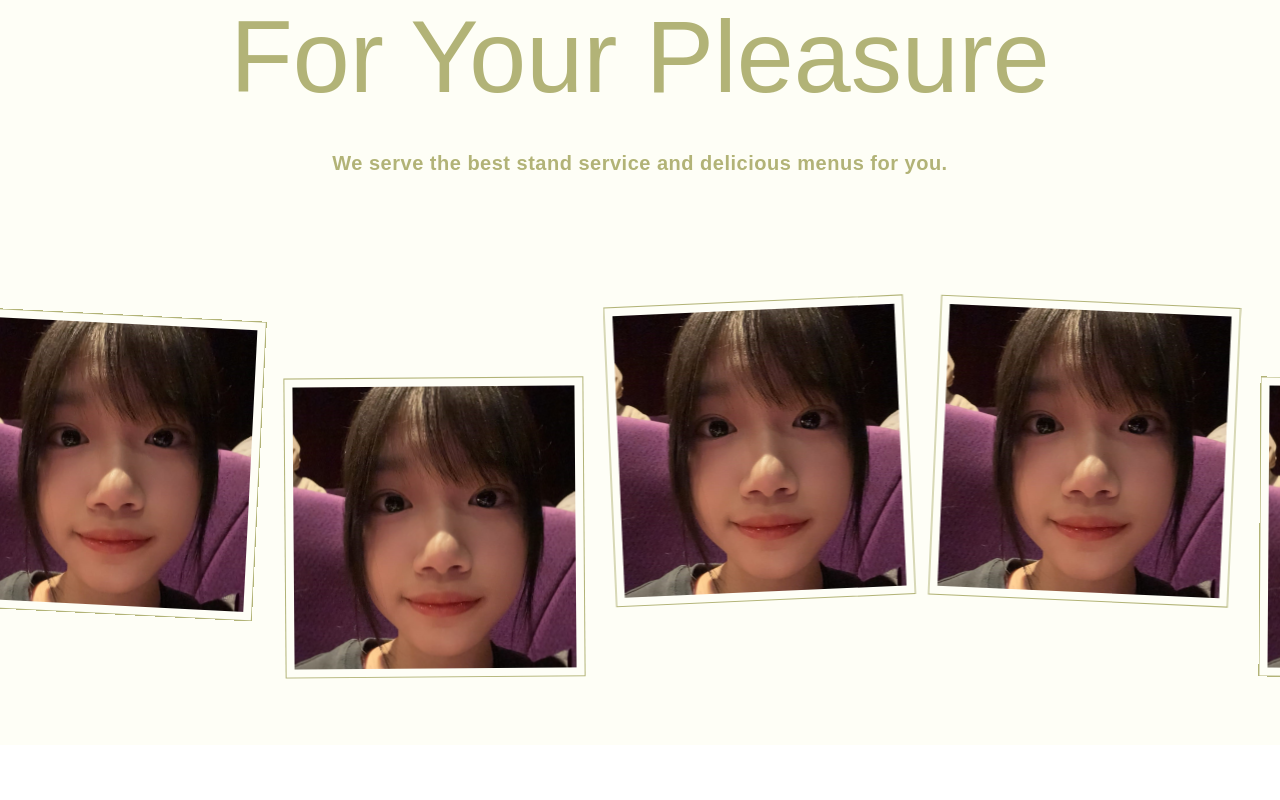
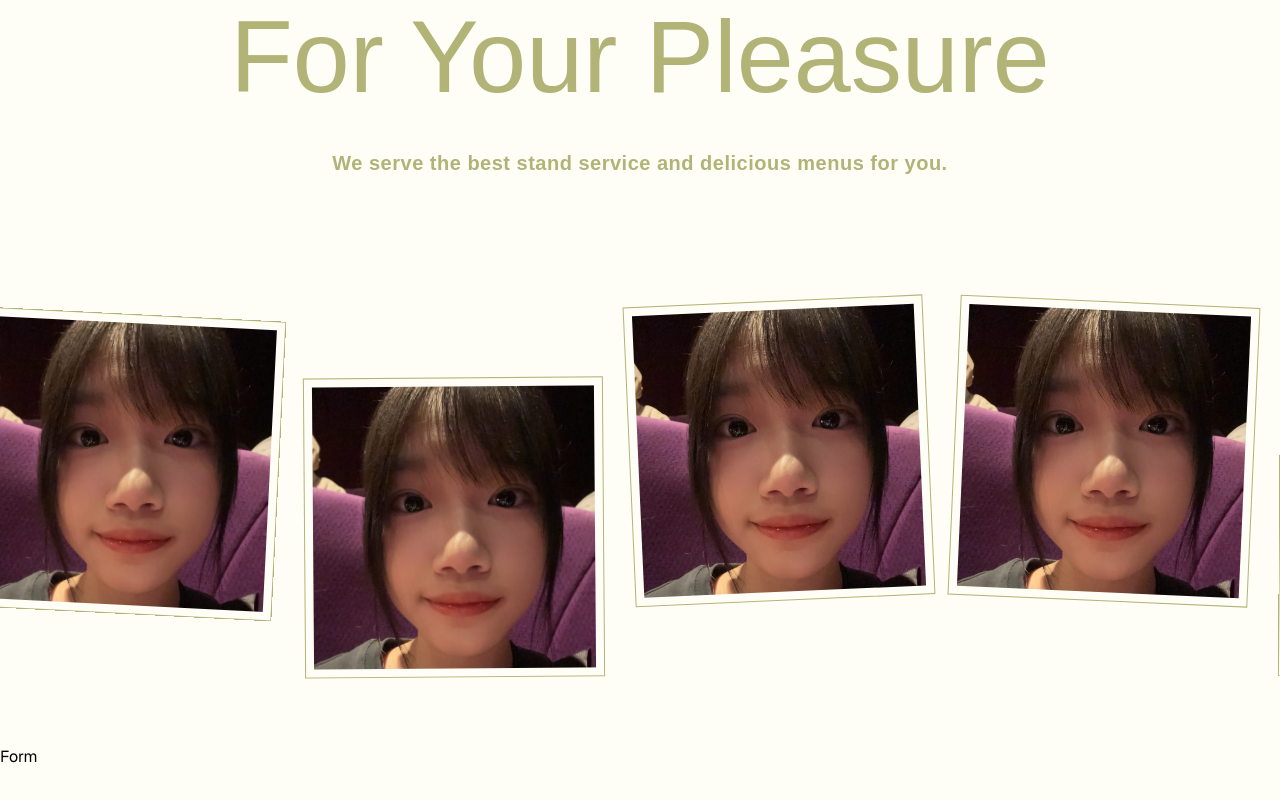
Before and after one commit to fadhilkholaf/web-kantin-negro-ukk-2025, a Next.js app: page / in a window 1280 px wide. Shown: the part 855-1655 px from the top of the page. Before the commit the page ends 1600 px from the top, so only its background shows below. Built offline with nearby package versions, Linux system fonts and the light colour scheme; a web font is replaced by a local one.

Commit message:
fix: Remove unused code

```diff
--- /dev/null
+++ b/src/app/(main)/_parts/Form.tsx
@@ -0,0 +1,5 @@
+const FormSection = () => {
+  return <section className="h-screen w-full bg-neutral/10">Form</section>;
+};
+
+export default FormSection;
--- a/src/app/(main)/_parts/Gallery.tsx
+++ b/src/app/(main)/_parts/Gallery.tsx
@@ -1,6 +1,6 @@
 import Image from "next/image";
 
-const Gallery = () => {
+const GallerySection = () => {
   return (
     <section className="flex h-screen w-full flex-col bg-neutral/10">
       <header className="flex h-1/3 flex-col items-center justify-center gap-4 px-4 text-center font-italiana text-primary lg:px-8">
@@ -11,7 +11,7 @@ const Gallery = () => {
       </header>
       <main className="flex h-2/3 items-center justify-end gap-[25px] overflow-hidden">
         {Array.from({ length: 2 }).map((_, i) => (
-          <div key={i} className="flex flex-shrink-0 animate-slider gap-[25px]">
+          <div key={i} className="animate-slider flex flex-shrink-0 gap-[25px]">
             {Array.from({ length: 10 }).map((_, j) => (
               <Image
                 key={j}
@@ -33,4 +33,4 @@ const Gallery = () => {
   );
 };
 
-export default Gallery;
+export default GallerySection;
--- a/src/app/(main)/_parts/Landing.tsx
+++ b/src/app/(main)/_parts/Landing.tsx
@@ -77,7 +77,7 @@ const Tag = ({
   );
 };
 
-const Landing = () => {
+const LandingSection = () => {
   return (
     <section className="relative flex h-screen w-full flex-col items-center justify-center bg-neutral/10 px-4 lg:px-8">
       <motion.h1
@@ -96,4 +96,4 @@ const Landing = () => {
   );
 };
 
-export default Landing;
+export default LandingSection;
--- a/src/app/(main)/page.tsx
+++ b/src/app/(main)/page.tsx
@@ -1,14 +1,15 @@
 "use client";
 
 import Image from "next/image";
-import { Suspense, useState } from "react";
+import { useState } from "react";
 
 import { AnimatePresence } from "motion/react";
 
 import Header from "./_components/Header";
 import Menu from "./_components/Menu";
-import Gallery from "./_parts/Gallery";
-import Landing from "./_parts/Landing";
+import FormSection from "./_parts/Form";
+import GallerySection from "./_parts/Gallery";
+import LandingSection from "./_parts/Landing";
 
 const MainPage = () => {
   const [openMenu, setOpenMenu] = useState<boolean>(false);
@@ -30,10 +31,9 @@ const MainPage = () => {
       <AnimatePresence mode="wait">
         {openMenu && <Menu onClick={() => setOpenMenu((prev) => !prev)} />}
       </AnimatePresence>
-      <Landing />
-      <Suspense>
-        <Gallery />
-      </Suspense>
+      <LandingSection />
+      <GallerySection />
+      <FormSection />
     </main>
   );
 };
```
